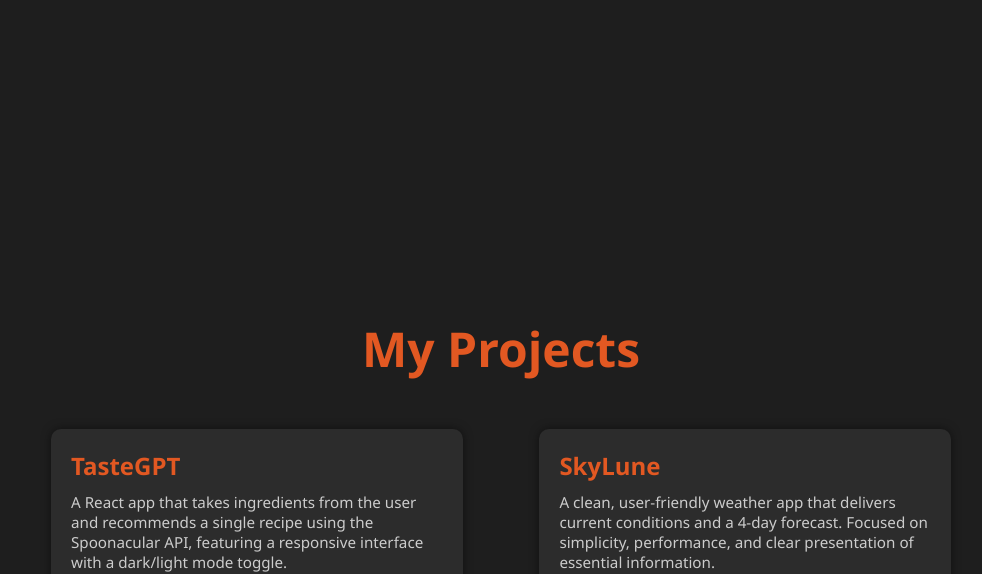
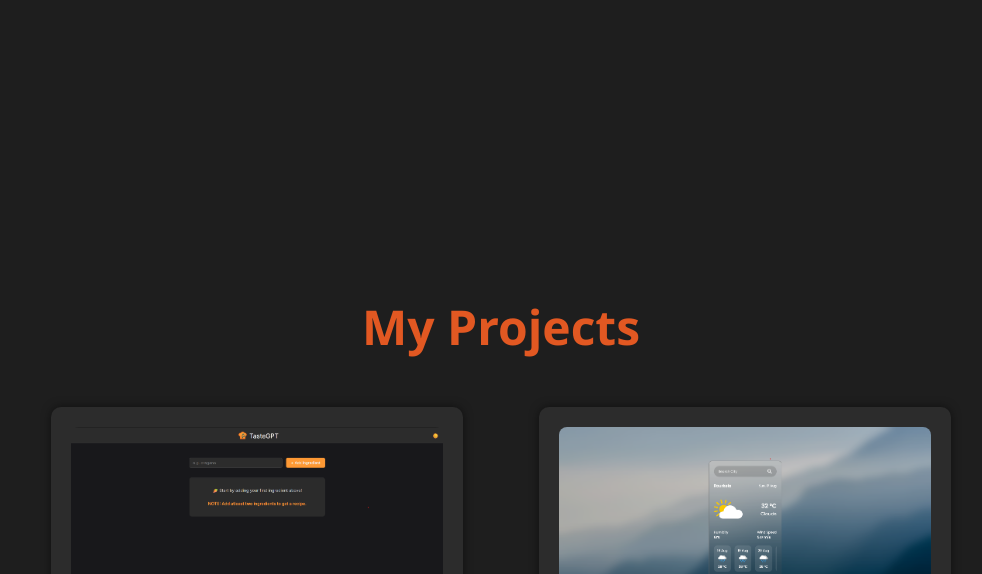
Before and after one commit to Pranjal-Sahu21/personal-portfolio, a plain HTML site: page index.html in a window 1280 px wide. Shown: the part 2226-2800 px from the top of the page, without its empty margins (139-1121 px from the left). Drawn offline with Linux system fonts and the light colour scheme.

Commit message:
Some more styling changes

```diff
--- a/index.html
+++ b/index.html
@@ -153,6 +153,7 @@
             <div class="projects">
                 <a href="https://tastegpt.netlify.app/" target="_blank">
                     <div class="project-card">
+                        <img src="assets/tastegpt.png" alt="TasteGPT Screenshot" class="project-img">
                         <h2 class="project-title">TasteGPT</h2>
                         <p class="project-desc"> A React app that takes ingredients from the user and recommends a
                             single recipe using the Spoonacular API, featuring a responsive interface with a dark/light
@@ -161,6 +162,7 @@
                 </a>
                 <a href="https://skylune.netlify.app/" target="_blank">
                     <div class="project-card">
+                        <img src="assets/skylune.png" alt="Skylune Screenshot" class="project-img">
                         <h2 class="project-title">SkyLune</h2>
                         <p class="project-desc"> A clean, user-friendly weather app that delivers current conditions and
                             a
@@ -170,6 +172,7 @@
                 </a>
                 <a href="https://plannix.netlify.app/" target="_blank">
                     <div class="project-card">
+                        <img src="assets/plannix.png" alt="Plannix Screenshot" class="project-img">
                         <h2 class="project-title">Plannix</h2>
                         <p class="project-desc"> A clean and user-friendly to-do list application with a minimalist
                             interface. The app is fully
--- a/style.css
+++ b/style.css
@@ -595,7 +595,7 @@ section.visible {
 :root.light .hero-content h2 {
   color: #2c2c2c;
 }
-:root.light .contact-btn{
+:root.light .contact-btn {
   color: #1e1e1e;
 }
 .nav-links {
@@ -639,3 +639,14 @@ section.visible {
 .nav-links a.active::after {
   width: 100%;
 }
+.project-img {
+  width: 100%;
+  object-fit: cover;
+  border-radius: 8px;
+  margin-bottom: 15px;
+  transition: transform 0.3s ease;
+}
+
+.project-card:hover .project-img {
+  transform: scale(1.05);
+}
```
Also changed, not shown: assets/plannix.png (added), assets/skylune.png (added), assets/tastegpt.png (added).
